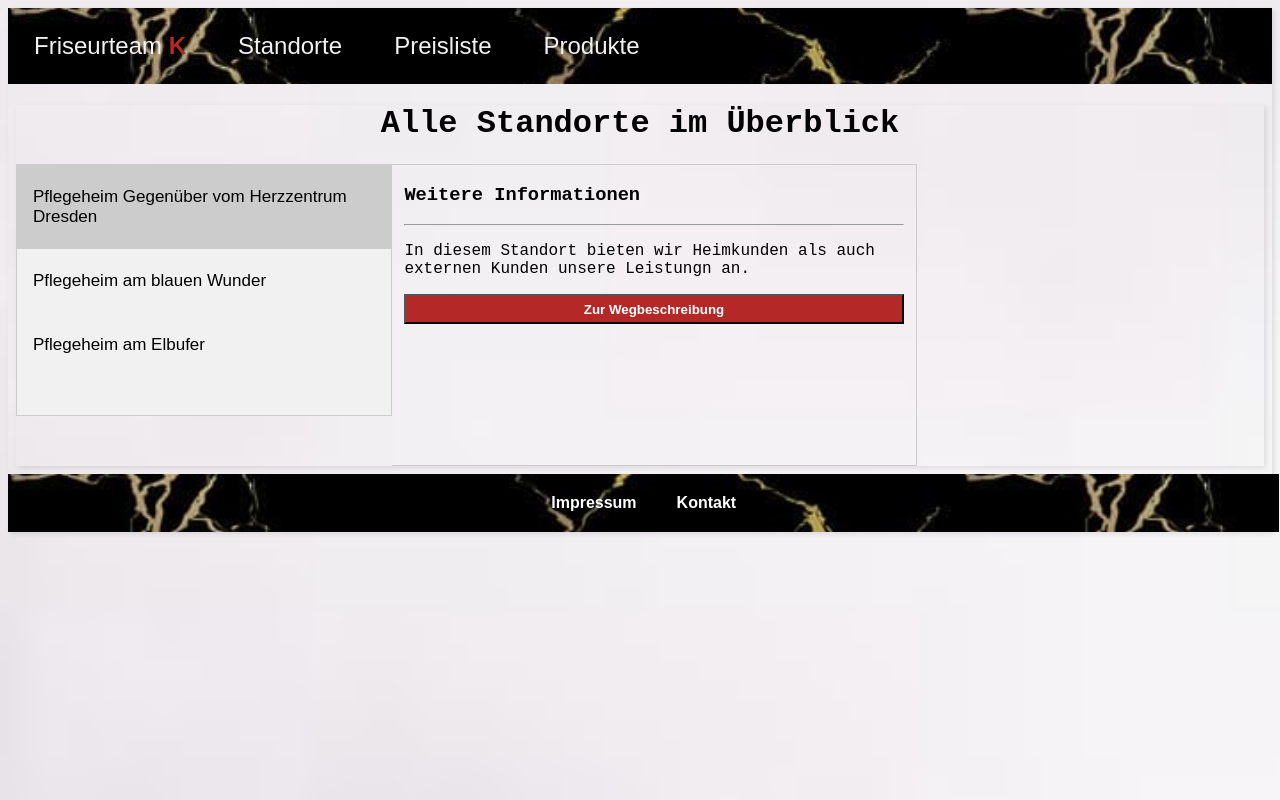
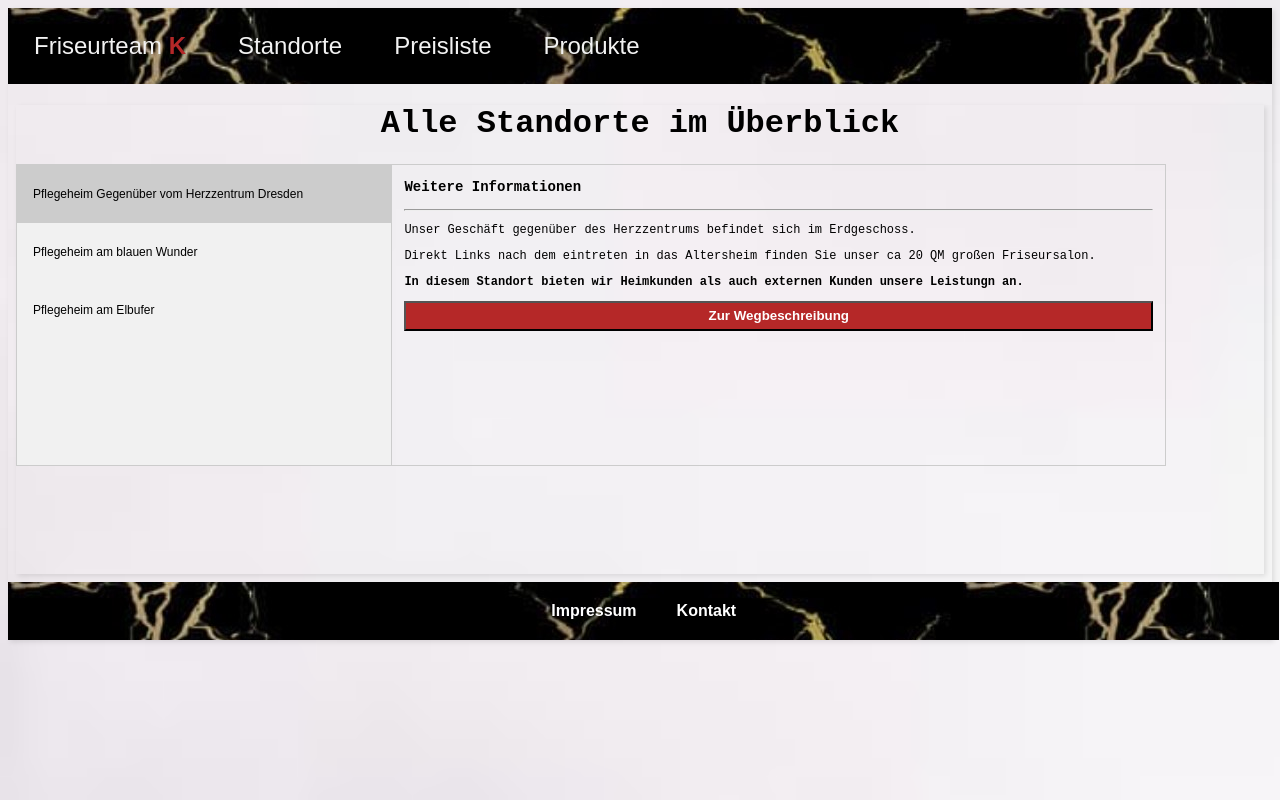
Before and after one commit to MarcoB507/FriseurteamK, an Angular app: page /placement in a window 1280 px wide. Built offline with nearby package versions, Linux system fonts and the light colour scheme.

Commit message:
adapted placement component

```diff
--- a/src/app/components/placement/placement.component.css
+++ b/src/app/components/placement/placement.component.css
@@ -8,7 +8,7 @@ H1 {
   border: 1px solid #ccc;
   background-color: #f1f1f1;
   width: 30%;
-  height: 250px;
+  height: 300px;
 }
 
 .tab button {
@@ -56,3 +56,17 @@ H1 {
   width: 100%;
   bottom: 0;
 }
+
+@media screen and (max-width: 1760px) {
+  .tabcontent {
+    /*font-weight: bold;*/
+    font-size: 12px;
+    width: 60%;
+  }
+}
+
+@media screen and (max-width: 1760px) {
+  .tab button {
+    font-size: 12px; /* Schriftgröße wird auf 12px reduziert */
+  }
+}
--- a/src/app/components/placement/placement.component.html
+++ b/src/app/components/placement/placement.component.html
@@ -13,15 +13,17 @@
 
   <div id="Herzzentrum" class="tabcontent">
     <h3>Weitere Informationen</h3><hr>
-    <p></p>
-    <p>In diesem Standort bieten wir Heimkunden als auch externen Kunden unsere Leistungn an.</p>
+    <p>Unser Geschäft gegenüber des Herzzentrums befindet sich im Erdgeschoss.</p>
+    <p>Direkt Links nach dem eintreten in das Altersheim finden Sie unser ca 20 QM großen Friseursalon.</p>
+    <p><b>In diesem Standort bieten wir Heimkunden als auch externen Kunden unsere Leistungn an.</b></p>
     <!--    <p>Fetscherstraße 111, 01307 Dresden</p>-->
     <button class="placement_all" routerLink="/placement/p1" >Zur Wegbeschreibung</button>
   </div>
 
   <div id="blauen Wunder" class="tabcontent">
     <h3>Weitere Informationen</h3><hr>
-    <p></p>
+    <p>Unser Geschäft befindet sich in der nähe vom blauen Wunder im Erdgeschoss.</p>
+    <p>!Beschreibung fehlt!</p>
     <p>In diesem Standort bieten wir ausschließlich Heimkunden unsere Leistungen an.</p>
     <!--    <p>Schillerplatz 12, 01309 Dresden</p>-->
     <button class="placement_all" routerLink="/placement/p2" >Zur Wegbeschreibung</button>
@@ -29,13 +31,20 @@
 
   <div id="Elbufer" class="tabcontent">
     <h3>Weitere Informationen</h3><hr>
-    <p></p>
+    <p>Unser Geschäft befindet sich am Elbufer im Erdgeschoss.</p>
+    <p>!Beschreibung fehlt!</p>
     <p>In diesem Standort bieten wir ausschließlich Heimkunden unsere Leistungen an.</p>
     <!--    <p>Käthe-Kollwitz-Ufer 4, 01307 Dresden</p>-->
     <button class="placement_all" routerLink="/placement/p3" >Zur Wegbeschreibung</button>
   </div>
 
   <div class="clearfix"></div>
+  <br>
+  <br>
+  <br>
+  <br>
+  <br>
+  <br>
 
 
   </body>
--- a/src/app/components/products/products.component.html
+++ b/src/app/components/products/products.component.html
@@ -7,12 +7,6 @@
 <h1>Unsere Produkte</h1>
 
 <div class="row">
-  <div class="column">
-    <img class="product_pic" style="width:100%">
-    <div class="products_text">
-      <h4>Text</h4>
-    </div>
-  </div>
   <div class="column">
     <img class="product_pic" style="width:100%">
     <div class="products_text">
@@ -40,12 +34,6 @@
       <h4>Text</h4>
     </div>
   </div>
-  <div class="column">
-    <img class="product_pic" style="width:100%">
-    <div class="products_text">
-      <h4>Text</h4>
-    </div>
-  </div>
 </div>
 
 <!-- Weitere Reihen hier einfügen -->
```
